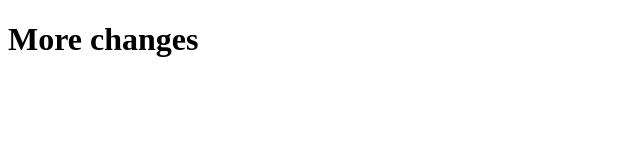
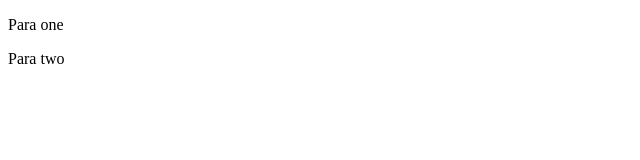
Before and after one commit to martynakr/wales-to-clone, a plain HTML site: page index.html in a window 1280 px wide. Shown: the whole page, without its empty margins (0-640 px from the left). Drawn offline with Linux system fonts and the light colour scheme.

Commit message:
added paragraphs

```diff
--- a/index.html
+++ b/index.html
@@ -6,6 +6,7 @@
         <title>More git</title>
     </head>
     <body>
-        <h1>More changes</h1>
+        <p>Para one</p>
+        <p>Para two</p>
     </body>
 </html>
```
